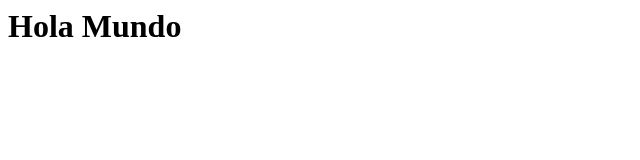
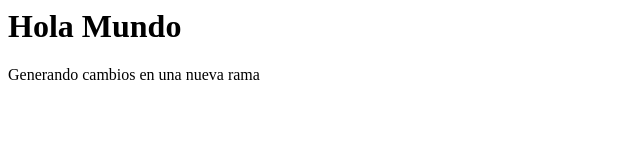
Before and after one commit to goitmota/ExampleGit, a plain HTML site: page index.html in a window 1280 px wide. Shown: the whole page, without its empty margins (0-640 px from the left). Drawn offline with Linux system fonts and the light colour scheme.

Commit message:
Cambios en rama Develop

```diff
--- a/index.html
+++ b/index.html
@@ -1,5 +1,6 @@
 <html>
 	<body>
 		<h1>Hola Mundo</h1>
+		<p>Generando cambios en una nueva rama</p
 	</body>
 </html>
```
